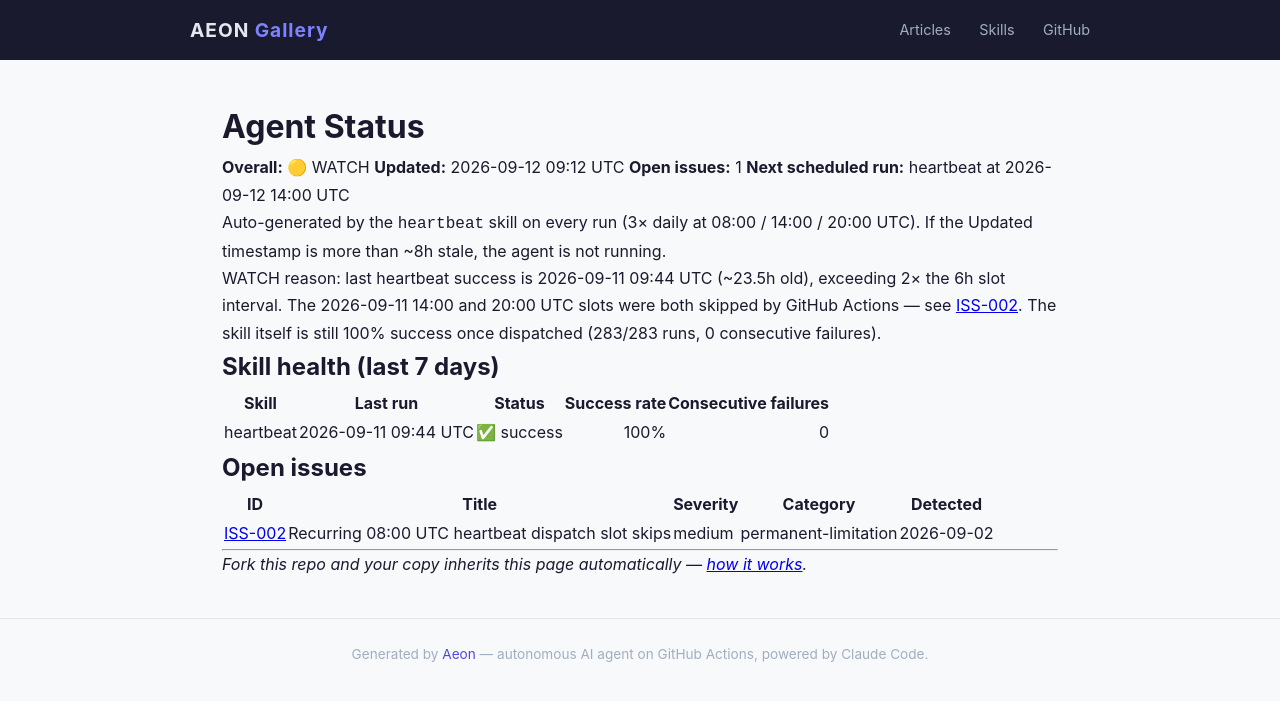
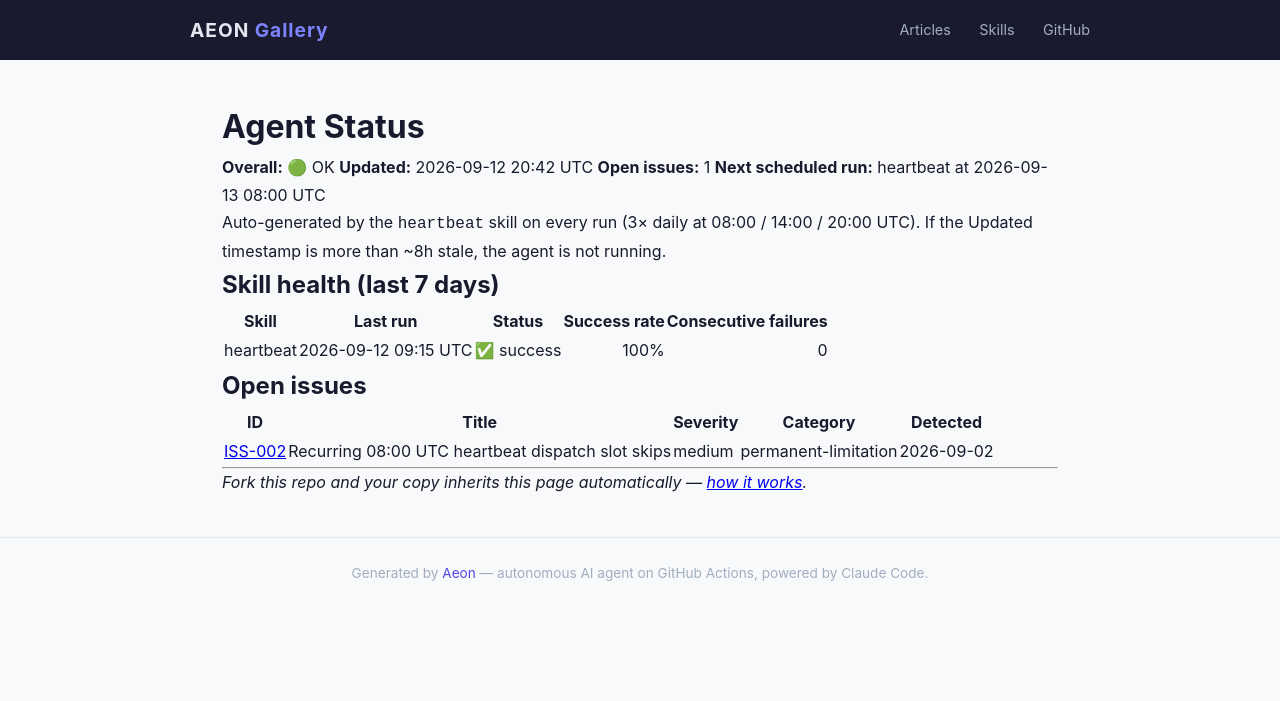
Before and after one commit to amaz98/maz-aeon, a Jekyll site: the page built from docs/status.md, in a window 1280 px wide. Shown: the top 701 px of the page. Built offline with Jekyll 4.4.1, drawn with Linux system fonts in a browser that asks for light colours.

Commit message:
chore(heartbeat): auto-commit 2026-09-12

```diff
--- a/docs/status.md
+++ b/docs/status.md
@@ -6,20 +6,18 @@ permalink: /status/
 
 # Agent Status
 
-**Overall:** 🟡 WATCH
-**Updated:** 2026-09-12 09:12 UTC
+**Overall:** 🟢 OK
+**Updated:** 2026-09-12 20:42 UTC
 **Open issues:** 1
-**Next scheduled run:** heartbeat at 2026-09-12 14:00 UTC
+**Next scheduled run:** heartbeat at 2026-09-13 08:00 UTC
 
 Auto-generated by the `heartbeat` skill on every run (3× daily at 08:00 / 14:00 / 20:00 UTC). If the Updated timestamp is more than ~8h stale, the agent is not running.
-
-WATCH reason: last heartbeat success is 2026-09-11 09:44 UTC (~23.5h old), exceeding 2× the 6h slot interval. The 2026-09-11 14:00 and 20:00 UTC slots were both skipped by GitHub Actions — see [ISS-002](https://github.com/aeonframework/maz-aeon/blob/main/memory/issues/ISS-002.md). The skill itself is still 100% success once dispatched (283/283 runs, 0 consecutive failures).
 
 ## Skill health (last 7 days)
 
 | Skill | Last run | Status | Success rate | Consecutive failures |
 |-------|----------|--------|-------------:|---------------------:|
-| heartbeat | 2026-09-11 09:44 UTC | ✅ success | 100% | 0 |
+| heartbeat | 2026-09-12 09:15 UTC | ✅ success | 100% | 0 |
 
 ## Open issues
 
--- a/memory/token-usage.csv
+++ b/memory/token-usage.csv
@@ -284,3 +284,4 @@ date,skill,model,input_tokens,output_tokens,cache_read,cache_creation
 2026-09-10,heartbeat,claude-opus-4-7,12,5922,349846,39086
 2026-09-11,heartbeat,claude-opus-4-7,20,4721,697073,35660
 2026-09-12,heartbeat,claude-opus-4-7,15,8822,521656,43409
+2026-09-12,heartbeat,claude-opus-4-7,13,8285,376430,40797
```
Also changed, not shown: memory/logs/2026-09-12.md (+11 -0 lines), .outputs/heartbeat.md.
